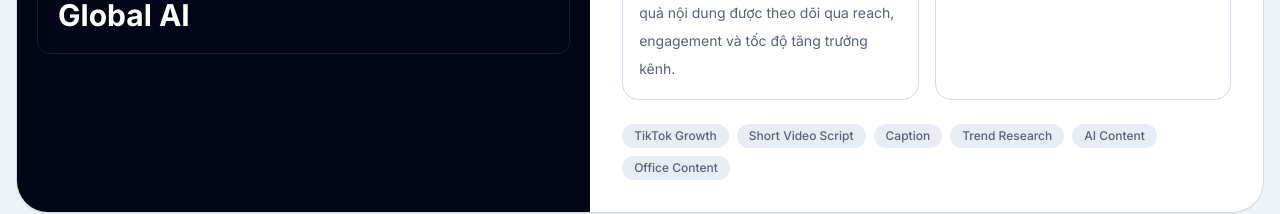
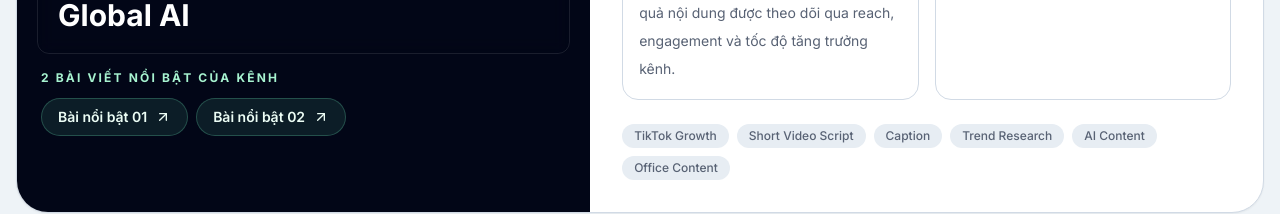
Before and after one commit to Bapefisher1610/n-ninja-ai-hub, a React (Vite) app: page / in a window 1280 px wide. Shown: the part 5683-5897 px from the top of the page. Built offline with nearby package versions, Linux system fonts and the light colour scheme; no server answers.

Commit message:
Thêm phần liên kết bài viết nổi bật vào các dự án trong ProjectSection và Projects; cập nhật kiểu dữ liệu cho Project để hỗ trợ liên kết.

```diff
--- a/src/components/home/ProjectSection.tsx
+++ b/src/components/home/ProjectSection.tsx
@@ -66,6 +66,29 @@ export const ProjectSection = () => {
                         </p>
                         <h3 className="mt-2 text-3xl font-bold">{project.title}</h3>
                       </div>
+                      {project.links?.some((link) => link.enabled) && (
+                        <div className="px-1">
+                          <p className="text-xs font-bold uppercase tracking-[0.18em] text-emerald-200">
+                            2 bài viết nổi bật của kênh
+                          </p>
+                          <div className="mt-3 flex flex-wrap gap-2">
+                            {project.links
+                              .filter((link) => link.enabled)
+                              .map((link) => (
+                                <a
+                                  key={link.url}
+                                  href={link.url}
+                                  target="_blank"
+                                  rel="noreferrer"
+                                  className="inline-flex items-center gap-2 rounded-full border border-emerald-300/25 bg-emerald-300/10 px-4 py-2 text-sm font-semibold text-emerald-50 transition hover:border-emerald-200/60 hover:bg-emerald-300/20"
+                                >
+                                  {link.label}
+                                  <ArrowUpRight className="h-4 w-4" />
+                                </a>
+                              ))}
+                          </div>
+                        </div>
+                      )}
                     </div>
                   ) : (
                     <>
--- a/src/data/portfolio.ts
+++ b/src/data/portfolio.ts
@@ -241,6 +241,10 @@ export const projects: Project[] = [
       "Kênh TikTok chia sẻ kiến thức công nghệ, AI và chuyển đổi số đạt hơn 1.600 followers sau hơn 1 tháng; hiệu quả nội dung được theo dõi qua reach, engagement và tốc độ tăng trưởng kênh.",
     technologies: ["TikTok Growth", "Short Video Script", "Caption", "Trend Research", "AI Content", "Office Content"],
     detailUrl: "/gioi-thieu/du-an",
+    links: [
+      { label: "Bài nổi bật 01", url: "https://www.tiktok.com/@globalai.vn0", enabled: true },
+      { label: "Bài nổi bật 02", url: "https://www.tiktok.com/@globalai.vn", enabled: true },
+    ],
     coverImages: ["/assets/global-ai/global-ai-tiktok.png", "/assets/global-ai/go-aaaaa-tiktok.png"],
     coverAlt: "Anh dai dien kenh TikTok Global AI va Go Aaaaa",
   },
--- a/src/pages/About/Projects.tsx
+++ b/src/pages/About/Projects.tsx
@@ -64,6 +64,29 @@ const Projects = () => {
                         </p>
                         <h2 className="mt-2 text-3xl font-bold">{project.title}</h2>
                       </div>
+                      {project.links?.some((link) => link.enabled) && (
+                        <div className="px-1">
+                          <p className="text-xs font-bold uppercase tracking-[0.18em] text-emerald-200">
+                            2 bài viết nổi bật của kênh
+                          </p>
+                          <div className="mt-3 flex flex-wrap gap-2">
+                            {project.links
+                              .filter((link) => link.enabled)
+                              .map((link) => (
+                                <a
+                                  key={link.url}
+                                  href={link.url}
+                                  target="_blank"
+                                  rel="noreferrer"
+                                  className="inline-flex items-center gap-2 rounded-full border border-emerald-300/25 bg-emerald-300/10 px-4 py-2 text-sm font-semibold text-emerald-50 transition hover:border-emerald-200/60 hover:bg-emerald-300/20"
+                                >
+                                  {link.label}
+                                  <ArrowUpRight className="h-4 w-4" />
+                                </a>
+                              ))}
+                          </div>
+                        </div>
+                      )}
                     </div>
                   ) : (
                     <>
--- a/src/types/portfolio.ts
+++ b/src/types/portfolio.ts
@@ -64,6 +64,7 @@ export interface Project {
   result: string;
   technologies: string[];
   detailUrl: string;
+  links?: LinkConfig[];
   coverImage?: string;
   coverImages?: string[];
   coverAlt?: string;
```
